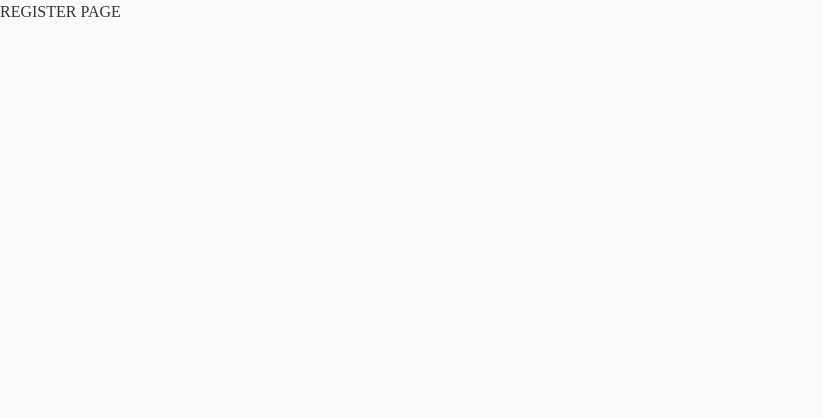
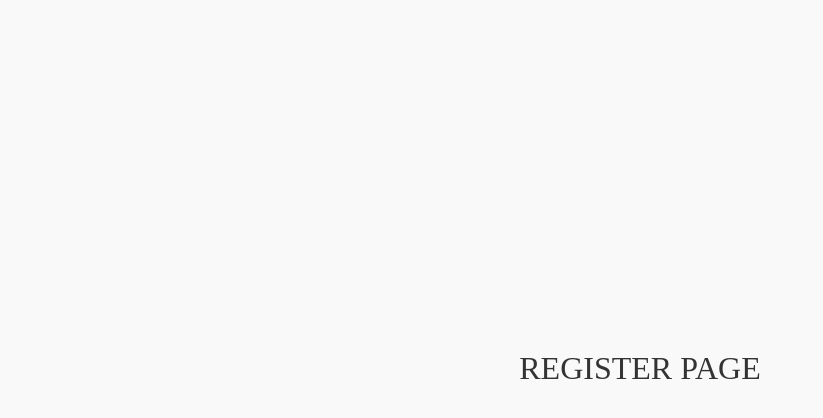
Before and after one commit to fmakrid/RakosPaste, a SvelteKit app: page /register in a window 1280 px wide. Shown: the top 418 px of the page, without its empty margins (0-823 px from the left). Built offline with nearby package versions, Linux system fonts and the light colour scheme.

Commit message:
refactor: move title and main styles to global to keep styling consistency across the app

```diff
--- a/src/global.css
+++ b/src/global.css
@@ -53,6 +53,20 @@ input {
 	border-radius: 8px;
 }
 
+main {
+	display: flex;
+	align-items: center;
+	justify-content: center;
+	flex-direction: column;
+	height: 100vh;
+	gap: 1rem;
+}
+
+.title {
+	font-size: 2rem;
+	padding-bottom: 4rem;
+}
+
 /* 6. Utility classes (optional) */
 .container {
 	max-width: 960px;
--- a/src/routes/+page.svelte
+++ b/src/routes/+page.svelte
@@ -23,18 +23,6 @@
 </main>
 
 <style>
-	main {
-		display: flex;
-		align-items: center;
-		justify-content: center;
-		height: 100vh;
-		background-color: #f9fafb;
-		flex-direction: column;
-		gap: 1rem;
-	}
-
-
-
 	.big-input {
 		width: 600px;
 		height: 80px;
--- a/src/routes/login/+page.svelte
+++ b/src/routes/login/+page.svelte
@@ -34,15 +34,6 @@
 </main>
 
 <style>
-	main {
-		display: flex;
-		align-items: center;
-		justify-content: center;
-		flex-direction: column;
-		height: 100vh;
-		gap: 1rem;
-	}
-
 	.container-input {
 		display: flex;
 		flex-direction: column;
@@ -63,8 +54,4 @@
 		background-color: yellowgreen;
 	}
 
-	.title {
-		font-size: 2rem;
-		padding-bottom: 4rem;
-	}
 </style>
```
